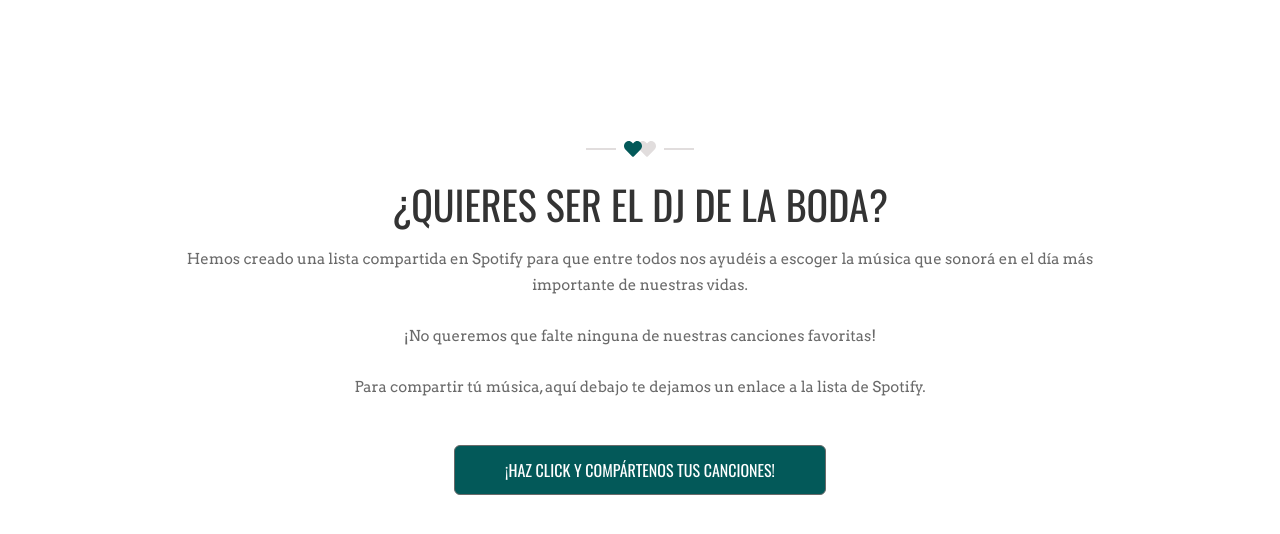
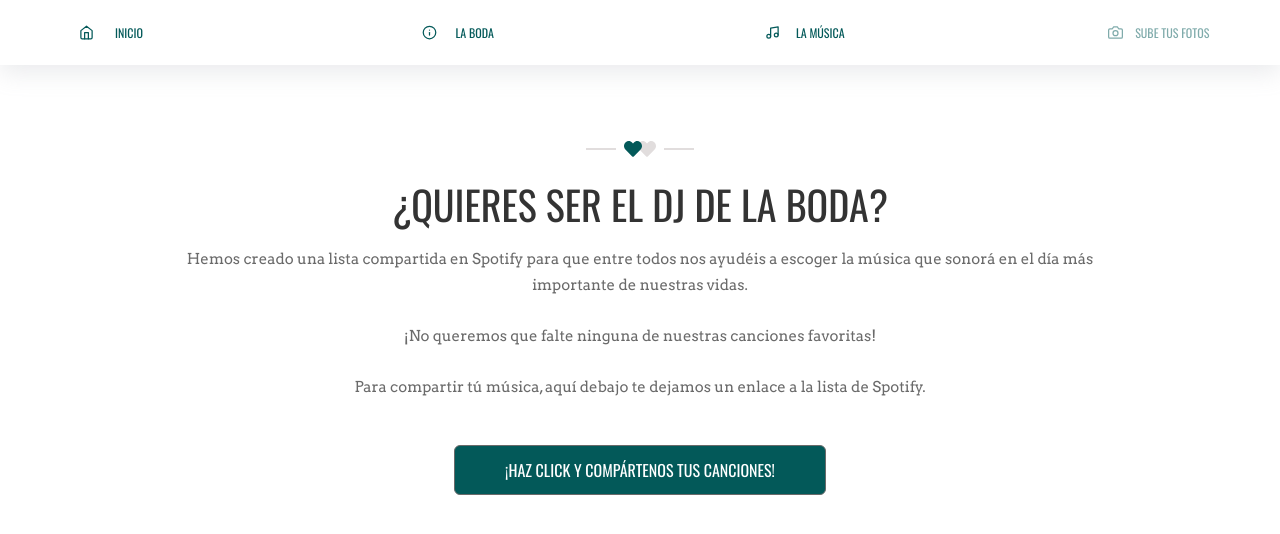
Before and after one commit to sracela/boda-ui, a React (Create React App) app: page /la-musica in a window 1280 px wide. Shown: the top 534 px of the page. Built offline with nearby package versions, Linux system fonts and the light colour scheme.

Commit message:
more styles

```diff
--- a/src/App.js
+++ b/src/App.js
@@ -15,35 +15,37 @@ import Nav from "./components/Nav/Nav";
 import { IS_MOBILE_MAX_WIDTH } from "./utils/common";
 import AddYourMusic from "./components/AddYourMusic/AddYourMusic";
 
-const Home = () => (
+const Home = () => {
+  const isMobile = useMediaQuery(IS_MOBILE_MAX_WIDTH);
+  return (
     <>
+      {!isMobile && <Nav />}
       <MainSlider />
       <InfoSection />
       <CoupleSection />
       <RSVPSection />
-    {/* <section id="content">
-      <InfoSection />
-      <CoupleSection />
-      <WeddingSection />
-      <MoreInfoSection />
-      <RSVPSection />
-    </section> */}
       <FooterSection />
+      {isMobile && <Nav />}
     </>
   );
+};
 
-const LaBoda = () => (
+const LaBoda = () => {
+  const isMobile = useMediaQuery(IS_MOBILE_MAX_WIDTH);
+  return (
     <>
+      {!isMobile && <Nav isDefault />}
       <WeddingSection />
       <MoreInfoSection />
       <RSVPSection />
       <FooterSection />
+      {isMobile && <Nav />}
     </>
   );
+};
 
 function App() {
   const [isLoading, setIsLoading] = useState(true);
-  const isMobile = useMediaQuery(IS_MOBILE_MAX_WIDTH);
 
   useEffect(() => {
     setTimeout(() => {
@@ -54,14 +56,12 @@ function App() {
   return (
     <div id="sb-site">
       {isLoading && <Preloader />}
-      {!isMobile && <Nav />}
       <Routes>
         <Route path="/" element={<Login />} />
         <Route path="/la-boda" element={<LaBoda />} />
         <Route path="/la-musica" element={<AddYourMusic />} />
         <Route path="/home" element={<Home />} />
       </Routes>
-      {isMobile && <Nav />}
     </div>
   );
 }
--- a/src/components/AddYourMusic/AddYourMusic.js
+++ b/src/components/AddYourMusic/AddYourMusic.js
@@ -1,15 +1,19 @@
 import "./AddYourMusic.modules.css";
 import HeartDivider from "../HeartDivider/HeartDivider";
 import Button from "../Button/Button";
+import Nav from "../Nav/Nav";
+import { useMediaQuery } from "react-responsive";
+import { IS_MOBILE_MAX_WIDTH } from "../../utils/common";
 
 function AddYourMusic() {
+  const isMobile = useMediaQuery(IS_MOBILE_MAX_WIDTH);
   return (
     <section id="add-your-music">
-      <div class="container">
-        <div class="row">
-          {/* <!-- SECTION TITLE --> */}
-          <div class="col-md-12 text-center ">
-            <div class="section-title animation fadeInUp">
+      {!isMobile && <Nav isDefault />}
+      <div className="container">
+        <div className="row">
+          <div className="col-md-12 text-center">
+            <div className="section-title animation fadeInUp">
               <HeartDivider />
               <h2>¿QUIERES SER EL DJ DE LA BODA?</h2>
               <p>
@@ -33,6 +37,7 @@ function AddYourMusic() {
           </div>
         </div>
       </div>
+      {isMobile && <Nav />}
     </section>
   );
 }
--- a/src/components/AddYourMusic/AddYourMusic.modules.css
+++ b/src/components/AddYourMusic/AddYourMusic.modules.css
@@ -1,9 +1,10 @@
 #add-your-music {
+  width: 100%;
+  display: flex;
+  justify-content: center;
   padding: 140px 0 60px 0;
   background-color: #fff;
-  max-height: 100vh;
   height: 100%;
-  overflow: scroll;
 }
 
 .de-icon.aligncenter {
--- a/src/components/Nav/Nav.js
+++ b/src/components/Nav/Nav.js
@@ -2,28 +2,52 @@ import { useMediaQuery } from "react-responsive";
 import { Link } from "react-router-dom";
 import "./Nav.modules.css";
 import { IS_MOBILE_MAX_WIDTH } from "../../utils/common";
+import { FiHome, FiInfo, FiMusic, FiCamera } from "react-icons/fi";
 
-export const Nav = () => {
+export const Nav = ({ isDefault }) => {
   const isMobile = useMediaQuery(IS_MOBILE_MAX_WIDTH);
 
   return (
     <header
-      className={isMobile ? "main-slide-header-mobile" : "main-slide-header"}
+      className={
+        isMobile
+          ? "main-slide-header-mobile"
+          : isDefault
+          ? "default-header"
+          : "main-slide-header"
+      }
     >
       <nav className="nav-header">
         <ul className={isMobile ? "ul-header-mobile" : "ul-header"}>
           <li>
-            <Link to="/home">INICIO</Link>
+            <Link to="/home">
+              <FiHome />
+              <span className="icon-text">INICIO</span>
+              <span className="icon-text"></span>
+            </Link>
           </li>
           <li>
-            <Link to="/la-boda">LA BODA</Link>
+            <Link to="/la-boda">
+              <FiInfo />
+              <span className="icon-text">LA BODA</span>
+              <span className="icon-text"></span>
+            </Link>
           </li>
           <li>
-            <Link to="/la-musica">PON LA MÚSICA</Link>
+            <Link to="/la-musica">
+              <FiMusic />
+              <span className="icon-text">LA MÚSICA</span>
+              <span className="icon-text"></span>
+            </Link>
           </li>
 
           <li className="disabled">
-            <Link to="/sube-tus-fotos">SUBE TUS FOTOS</Link>
+            <Link to="/sube-tus-fotos">
+              <FiCamera />
+              <span className={`icon-text ${isMobile ? "large-text" : ""}`}>
+                SUBE TUS FOTOS
+              </span>
+            </Link>
           </li>
         </ul>
       </nav>
--- a/src/components/Nav/Nav.modules.css
+++ b/src/components/Nav/Nav.modules.css
@@ -4,6 +4,17 @@
     bottom: 0;
     left: 0;
     z-index: 20;
+    width: 100%;
+    color: #035959 !important;
+    background: white;
+}
+
+.default-header {
+    box-shadow: rgba(149, 157, 165, 0.2) 0px 8px 24px;
+    position: fixed;
+    top: 0;
+    left: 0;
+    z-index: 10;
     width: 100%;
     color: #035959 !important;
     background: white;
@@ -22,36 +33,67 @@
 }
 
 .nav-header {
-    width: 80%;
+    width: 90%;
+    padding: 0;
     margin: 0 auto;
-    padding: 0;
 }
 
 .nav-header ul {
     display: flex;
-    justify-content: space-around;
+    justify-content: space-between;
     list-style: none;
     text-decoration: none;
     margin: 0;
     padding: 0;
 }
 
-.disabled {
-    opacity: 0.65;
+
+.disabled a {
+    opacity: 0.5;
     pointer-events: none;
 }
 
+
+.ul-header-mobile li {
+    width: 100%;
+    /* height: 48px; */
+}
+
+.ul-header li {
+    max-width: 115px;
+    width: 100%;
+    height: 100%;
+}
+
 .ul-header-mobile li a {
+    font-size: 22px;
     font-family: "Oswald", sans-serif;
-    color: #035959
+    color: #035959;
+    height: 100%;
+    display: flex;
+    flex-direction: column;
+    gap: 10px;
+    align-items: center;
+    padding-top: 1.25rem;
+    padding-bottom: 1rem;
+}
+
+.ul-header-mobile li :active {
+    background-color: #035959;
+    color: white
 }
 
 .ul-header li a {
     font-family: "Oswald", sans-serif;
-    color: white
+    color: inherit;
+    height: 100%;
+    display: flex;
+    justify-content: space-evenly;
+    align-items: center;
+    gap: 6px;
 }
 
-/* .nav-header ul li a {
-    font-family: "Oswald", sans-serif;
-    color: white
-} */
+.icon-text {
+    font-size: 12px;
+    text-align: center;
+}
--- /dev/null
+++ b/src/components/ScrollToTop/ScrollToTop.js
@@ -0,0 +1,12 @@
+import { useEffect } from "react";
+import { useLocation } from "react-router-dom";
+
+export default function ScrollToTop() {
+  const { pathname } = useLocation();
+
+  useEffect(() => {
+    window.scrollTo(0, 0);
+  }, [pathname]);
+
+  return null;
+}
--- a/src/index.js
+++ b/src/index.js
@@ -4,10 +4,12 @@ import "./index.css";
 import App from "./App";
 import { BrowserRouter } from "react-router-dom";
 import * as serviceWorkerRegistration from "./serviceWorkerRegistration";
+import ScrollToTop from "./components/ScrollToTop/ScrollToTop";
 
 ReactDOM.render(
   <React.StrictMode>
     <BrowserRouter>
+      <ScrollToTop />
       <App />
     </BrowserRouter>
   </React.StrictMode>,
```
Lines whose indentation alone changed are shown as unchanged.
